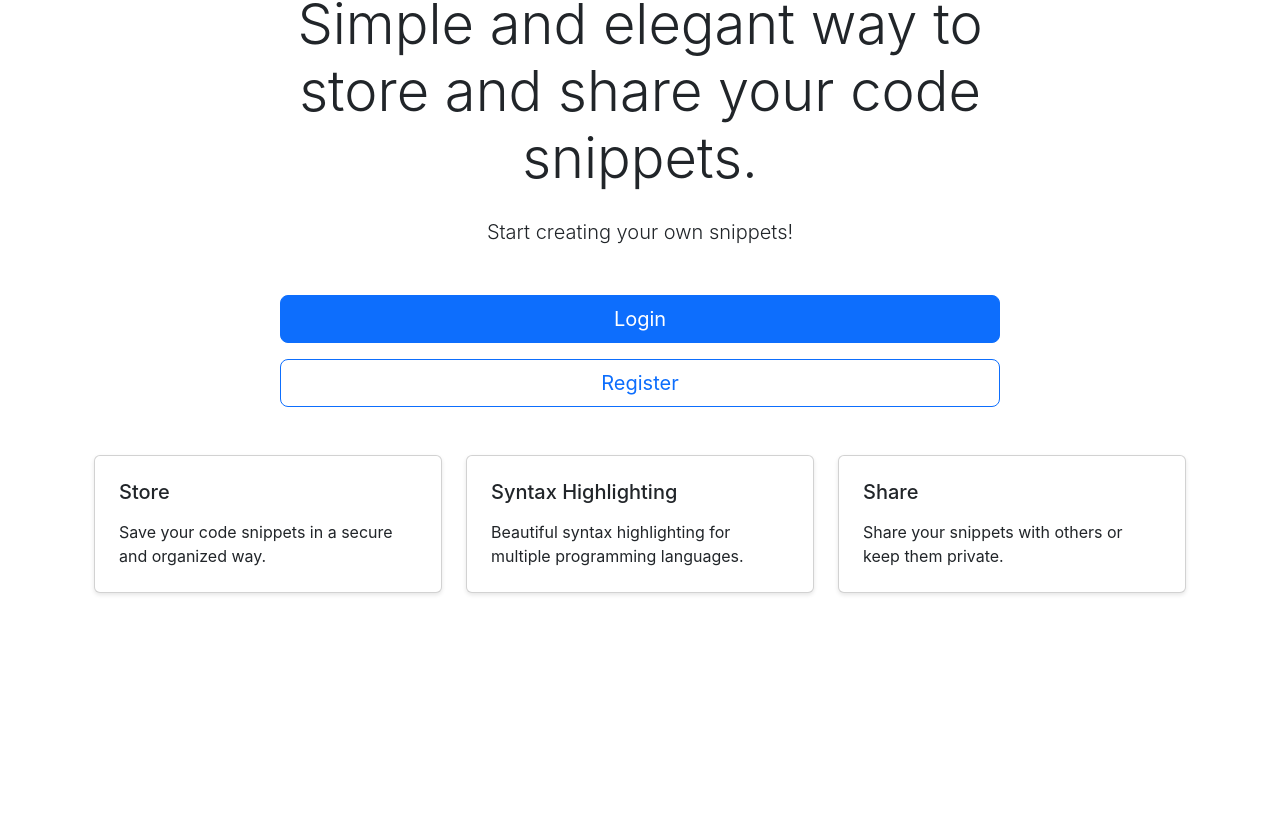
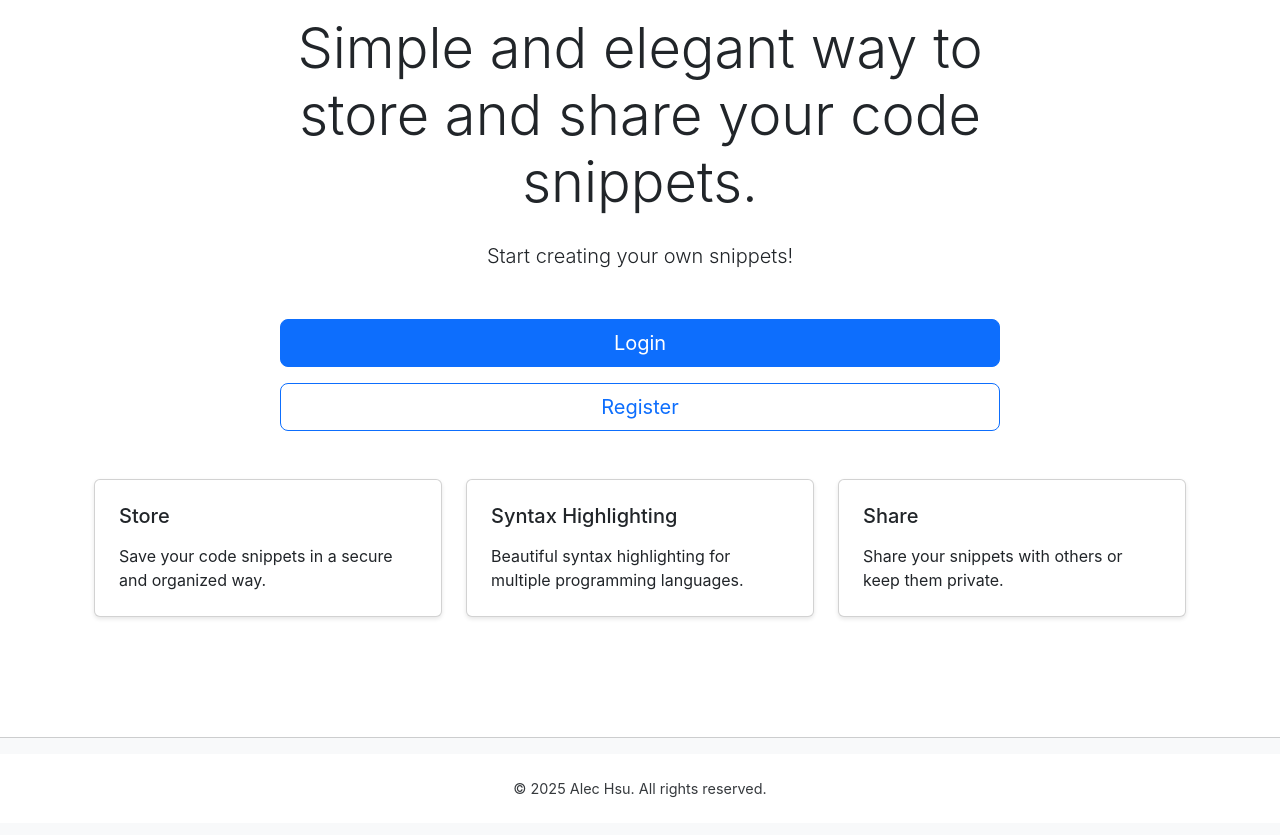
Before and after one commit to hsu022210/Snippets-frontend, a React (Vite) app: page / in a window 1280 px wide. Shown: the part 161-996 px from the top of the page. Before the commit the page ends 850 px from the top, so only its background shows below. Built offline with nearby package versions, Linux system fonts and the light colour scheme.

Commit message:
add footer

```diff
--- a/src/App.jsx
+++ b/src/App.jsx
@@ -5,6 +5,7 @@ import { CodeMirrorThemeProvider } from './contexts/CodeMirrorThemeContext';
 import { ToastProvider } from './contexts/ToastContext';
 import PrivateRoute from './components/PrivateRoute';
 import Navigation from './components/Navigation';
+import Footer from './components/Footer';
 import Home from './pages/Home';
 import Login from './pages/Login';
 import Register from './pages/Register';
@@ -22,9 +23,9 @@ function App() {
         <CodeMirrorThemeProvider>
           <AuthProvider>
             <Router>
-              <div className="App">
+              <div className="App d-flex flex-column min-vh-100">
                 <Navigation />
-                <Container fluid className="main-container" pageContainer>
+                <Container fluid className="main-container flex-grow-1" pageContainer>
                   <Routes>
                     <Route path="/" element={<Home />} />
                     <Route path="/login" element={<Login />} />
@@ -56,6 +57,7 @@ function App() {
                     } />
                   </Routes>
                 </Container>
+                <Footer />
               </div>
             </Router>
           </AuthProvider>
--- /dev/null
+++ b/src/components/Footer.jsx
@@ -0,0 +1,20 @@
+import React from 'react';
+import { Container } from 'react-bootstrap';
+import { useTheme } from '../contexts/ThemeContext';
+
+const Footer = () => {
+  const { isDark } = useTheme();
+  const currentYear = new Date().getFullYear();
+
+  return (
+    <footer className={`footer py-3 mt-auto ${isDark ? 'theme-dark' : 'theme-light'}`}>
+      <Container fluid className={`text-center ${isDark ? 'text-light' : 'text-dark'}`}>
+        <p className="mb-0">
+          © {currentYear} Alec Hsu. All rights reserved.
+        </p>
+      </Container>
+    </footer>
+  );
+};
+
+export default Footer;
--- a/src/pages/Home.jsx
+++ b/src/pages/Home.jsx
@@ -10,7 +10,7 @@ const Home = () => {
   const { user } = useAuth();
 
   return (
-    <Container className="py-4 my-4">
+    <Container className="py-4 my-5">
       <Row className="justify-content-center">
         <Col md={8} className="text-center">
           <h1 className="display-4 mb-4"> Simple and elegant way to store and share your code snippets.</h1>
--- /dev/null
+++ b/src/styles/components/_footer.scss
@@ -0,0 +1,21 @@
+@use "sass:map";
+@use "../variables" as *;
+@use "../mixins" as *;
+
+.footer {
+  border-top: 1px solid var(--bs-border-color-translucent);
+  transition: background-color 0.3s ease, border-color 0.3s ease;
+
+  &.theme-dark {
+    background-color: var(--bs-dark-bg-subtle) !important;
+  }
+
+  &.theme-light {
+    background-color: var(--bs-light) !important;
+  }
+
+  p {
+    font-size: 0.9rem;
+    opacity: 0.9;
+  }
+}
--- a/src/styles/main.scss
+++ b/src/styles/main.scss
@@ -9,6 +9,7 @@
 @use "components/loading-spinner";
 @use "components/navigation";
 @use "components/password-input";
+@use "components/footer";
 
 // Bootstrap Icons
 @import "../../node_modules/bootstrap-icons/font/bootstrap-icons.css";
```
